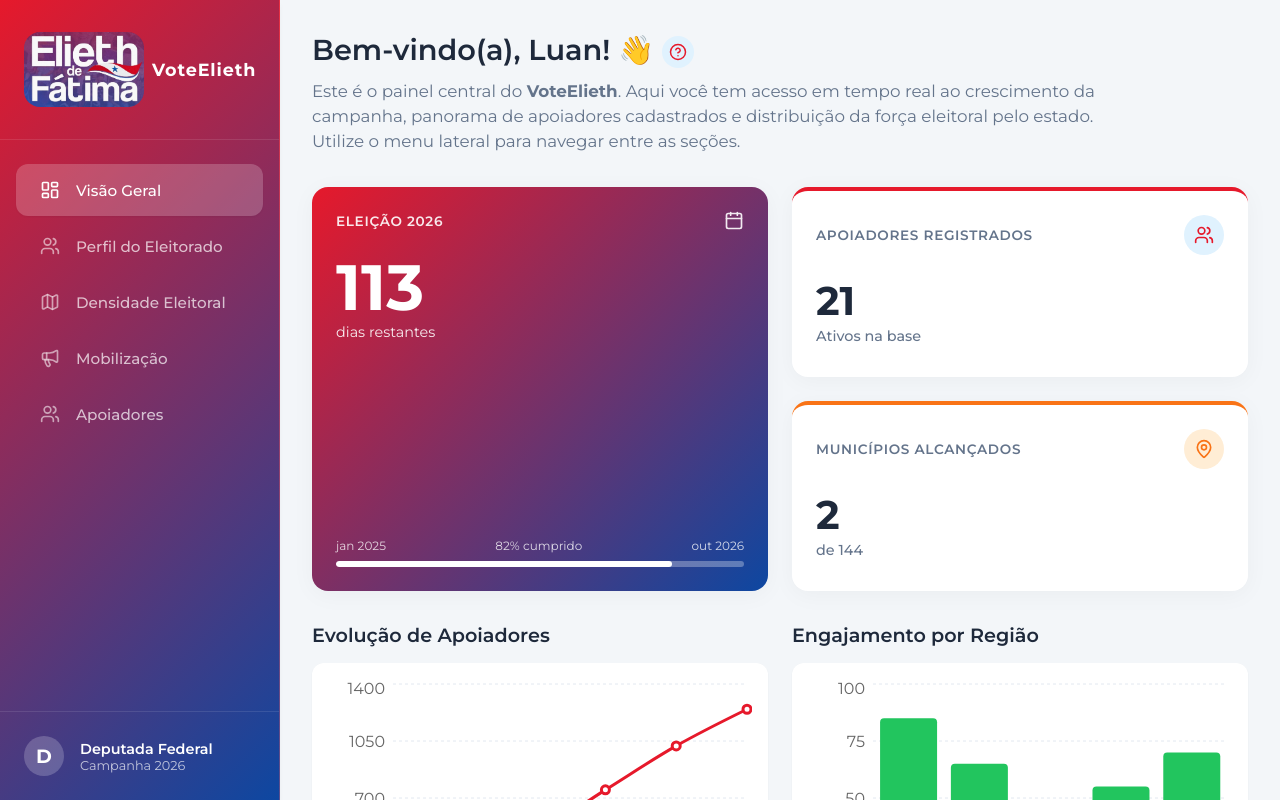
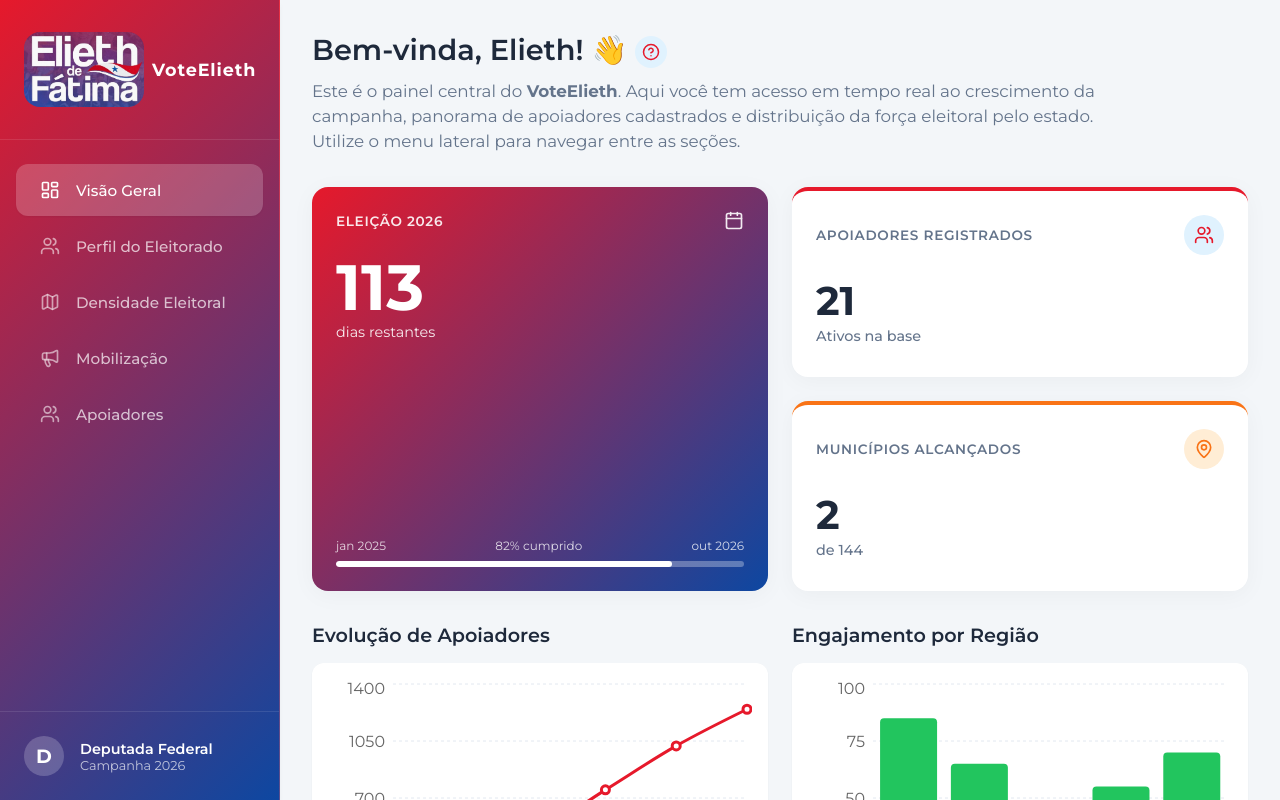
Before and after one commit to LuanGiuliano/ATLAS-ELEITORAL, a React (Vite) app: page / in a window 1280 px wide. Both pictures are taken after typing "Sample", "Sample123" into the empty fields and a click on the button "Entrar no Sistema". Built offline with nearby package versions, Linux system fonts and the light colour scheme.

Commit message:
Altera mensagem de boas vindas para o nome da candidata

```diff
--- a/src/views/VisaoGeral.jsx
+++ b/src/views/VisaoGeral.jsx
@@ -63,7 +63,7 @@ const VisaoGeral = () => {
     <div className="view-container animate-fade-in">
       <div className="view-header">
         <div style={{ display: 'flex', alignItems: 'center', gap: '8px' }}>
-          <h1>Bem-vindo(a), Luan! 👋</h1>
+          <h1>Bem-vinda, Elieth! 👋</h1>
           <button
             className="help-btn"
             onClick={() => setIsHelpOpen(true)}
```
